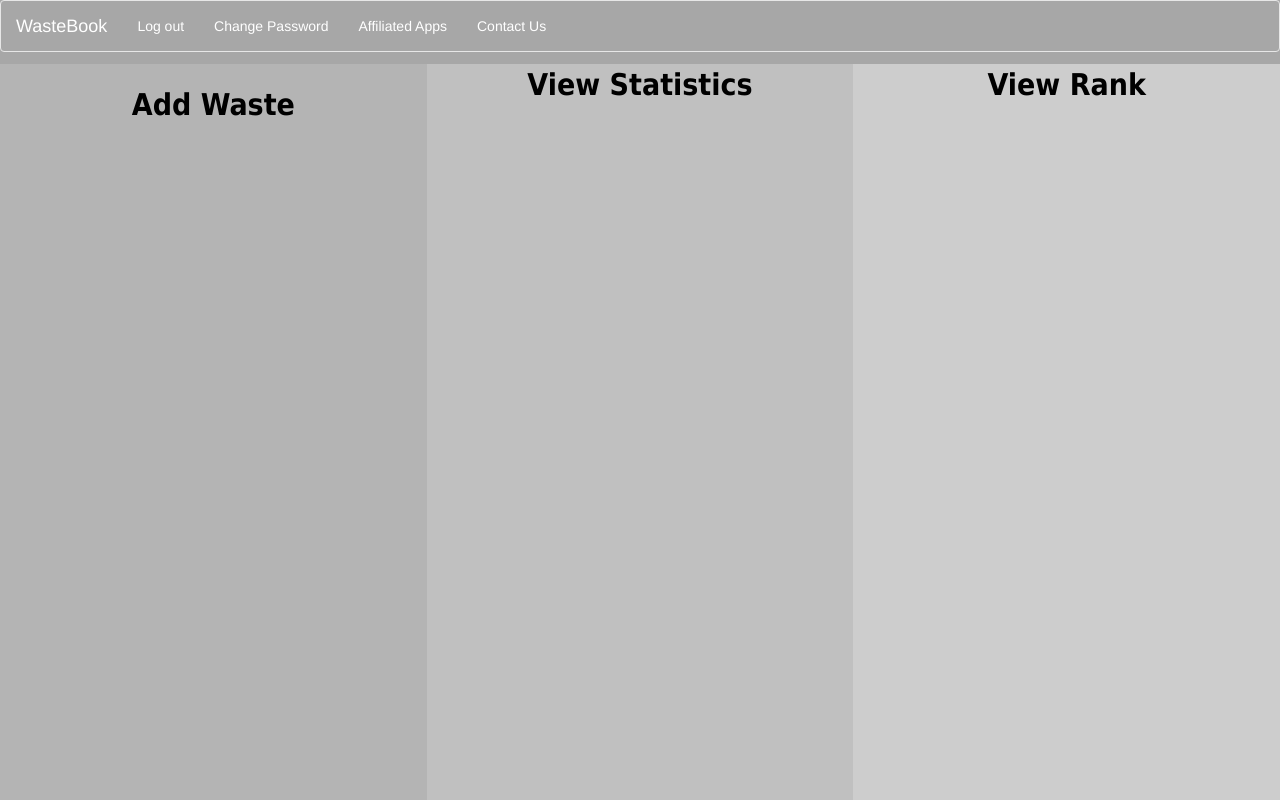
After one commit to BigD0M/WasteBook, a PHP site: page /profile.html in a window 1280 px wide. The commit adds this page. Run offline with PHP 8.4, Linux system fonts and the light colour scheme.

Commit message:
added animations for profile page and touched up on the header plus changed to a grey color scheme

```diff
--- a/public/index.html
+++ b/public/index.html
@@ -38,7 +38,6 @@
     <body class="login">
         <div class="login-options">
             <p>Sign into WasteBook</p>
-
             <div class="input" id="firebaseui-auth-container"></div>
         </div>
     </body>
--- /dev/null
+++ b/public/profile.html
@@ -0,0 +1,51 @@
+<!DOCTYPE html>
+<html lang="en">
+    <head>
+        <title>WasteBook</title>
+        <meta charset="utf-8" />
+        <meta name="viewport" content="width=device-width, initial-scale=1">
+        <script src="/script/jquery.min.js"></script>
+        <script src="/script/bootstrap.min.js">
+        </script>
+        <link rel="stylesheet" href="https://maxcdn.bootstrapcdn.com/bootstrap/3.3.7/css/bootstrap.min.css">
+        <link rel="stylesheet" href="/styles/WasteBook.css" type="text/css" />
+        <script src="/script/profilePage.js"></script>
+    </head>
+    <body>
+        <header>
+            <!-- NavBar -->
+            <div id="custom-bootstrap-menu" class="navbar navbar-default " role="navigation">
+                <div class="">
+                    <div class="navbar-header"><a class="navbar-brand" href="#">WasteBook</a>
+                        <button type="button" class="navbar-toggle" data-toggle="collapse" data-target=".navbar-menubuilder"><span class="sr-only">Toggle navigation</span><span class="icon-bar"></span><span class="icon-bar"></span><span class="icon-bar"></span>
+                        </button>
+                    </div>
+                    <div class="collapse navbar-collapse navbar-menubuilder">
+                        <ul class="nav navbar-nav navbar-left">
+                            <li><a href="/">Log out</a></li>
+                            <li><a href="/index.html">Change Password</a></li>
+                            <li><a href="/about-us">Affiliated Apps</a></li>
+                            <li><a href="/contact">Contact Us</a></li>
+                        </ul>
+                    </div>
+                </div>
+            </div>
+        </header>
+        <div class="container-fluid options">
+            <div class="row">
+                <div class="waste col-sm-4" id="normal">
+                    <img />
+                    <p class="button">Add Waste</p>
+                </div>
+                <div class="stats col-sm-4" id="normal">
+                    <img />
+                    <p class="button">View Statistics</p>
+                </div>
+                <div class="rank col-sm-4" id="normal">
+                    <img />
+                    <p class="button">View Rank</p>
+                </div>
+            </div>
+        </div>
+    </body>
+</html>
--- /dev/null
+++ b/public/script/profilePage.js
@@ -0,0 +1,62 @@
+/* Shrinks rank + stats */
+$(function () {
+     $(".waste").click(function () {
+     if ($(".waste").attr('id') == "normal") {
+
+         $(".waste").animate({ width: '80%' }, 1500);
+         $(".stats").animate({ width: '10%' }, 750);
+         $(".rank").animate({ width: '10%' }, 750);
+
+         $(".waste").attr('id', 'big');
+     }
+     else  {
+         $(".waste").animate({ width: '33%' }, 750);
+         $(".stats").animate({ width: '33%' }, 1500);
+         $(".rank").animate({ width: '34%' }, 1500);
+         $(".waste").attr('id', 'normal');
+     }
+     });
+});
+
+
+/* Shrinks waste + rank */
+$(function () {
+     $(".stats").click(function () {
+     if ($(".stats").attr('id') == "normal") {
+
+         $(".stats").animate({ width: '80%' }, 1500);
+         $(".waste").animate({ width: '10%' }, 750);
+         $(".rank").animate({ width: '10%' }, 750);
+
+         $(".stats").attr('id', 'big');
+     }
+     else  {
+         $(".waste").animate({ width: '33%' }, 1500);
+         $(".stats").animate({ width: '33%' }, 750);
+         $(".rank").animate({ width: '34%' }, 1500);
+         $(".stats").attr('id', 'normal');
+     }
+     });
+});
+
+
+/* Shrinks waste + stats */
+$(function () {
+     $(".rank").click(function () {
+     if ($(".rank").attr('id') == "normal") {
+
+         $(".rank").animate({ width: '80%' }, 1500);
+         $(".waste").animate({ width: '10%' }, 750);
+         $(".stats").animate({ width: '10%' }, 750);
+
+         $(".rank").attr('id', 'big');
+     }
+     else  {
+         $(".waste").animate({ width: '33%' }, 1500);
+         $(".rank").animate({ width: '33%' }, 750);
+         $(".stats").animate({ width: '34%' }, 1500);
+
+         $(".rank").attr('id', 'normal');
+     }
+     });
+});
--- a/public/script/signin.js
+++ b/public/script/signin.js
@@ -1,5 +1,5 @@
 var uiConfig = {
-    signInSuccessUrl: 'home.html',
+    signInSuccessUrl: 'profile.html',
 
     signInOptions: [
         // Leave the lines as is for the providers you want to offer your users.
--- a/public/styles/WasteBook.css
+++ b/public/styles/WasteBook.css
@@ -1,6 +1,25 @@
-body {
+html, body {
     width: auto;
-    background-color: #774a35;
+    height: 100%;
+    background-color: #DADADA;
+}
+
+header {
+    background-color: #A7A7A7;
+    min-height: 8%;
+}
+
+header > .dropdown {
+    display: inline;
+    float: right;
+}
+
+header > p {
+    font-family: Tahoma;
+    font-weight: 600;
+    font-size: 30px;
+    color: White;
+    display: inline;
 }
 
 .login-options > p {
@@ -18,7 +37,7 @@ body {
     width: auto;
     height: auto;
     text-align: center;
-    box-shadow: 3px 3px #543425;
+    box-shadow: 3px 3px #A7A7A7;
 }
 
 .button {
@@ -29,29 +48,38 @@ body {
     font-size: 30px;
 }
 
-
-#logout {
-    float: right;
-    color: white;
-    height: auto;
-    width: auto;
+.waste, .stats, .rank {
+    height: 100%;
 }
 
-.add {
-    height: 100%;
-    margin: auto;
-
+.container-fluid {
+    height: 92%;
 }
 
-.add > img {
+.row {
+    height: 100%;
+}
+
+.add > img, .stats > img, .rank > img {
     display: block;
     margin: auto;
     height: auto;
     width: 100%;
 }
 
-.body {
-    height: 100%;
+.waste {
+    width: 33% auto;
+    background-color: #B4B4B4;
+}
+
+.stats {
+    width: 33% auto;
+    background-color: #C0C0C0;
+}
+
+.rank {
+    width: 34% auto;
+    background-color: #CDCDCD;
 }
 
 /* NavBar Styles */
@@ -61,27 +89,28 @@ body {
 
 #custom-bootstrap-menu.navbar-default {
     font-size: 14px;
-    background-color: rgba(139, 69, 19, 1);
+    background-color: #A7A7A7;
     border-width: 1px;
     border-radius: 4px;
+    margin: 0;
 }
 
 #custom-bootstrap-menu.navbar-default .navbar-nav>li>a {
     color: rgba(255, 255, 255, 1);
-    background-color: rgba(139, 69, 19, 1);
+    background-color: #A7A7A7;
 }
 
 #custom-bootstrap-menu.navbar-default .navbar-nav>li>a:hover,
 #custom-bootstrap-menu.navbar-default .navbar-nav>li>a:focus {
     color: rgba(255, 255, 255, 1);
-    background-color: rgba(102, 51, 11, 1);
+    background-color: #C0C0C0;
 }
 
 #custom-bootstrap-menu.navbar-default .navbar-nav>.active>a,
 #custom-bootstrap-menu.navbar-default .navbar-nav>.active>a:hover,
 #custom-bootstrap-menu.navbar-default .navbar-nav>.active>a:focus {
     color: rgba(255, 255, 255, 1);
-    background-color: rgba(139, 69, 19, 1);
+    background-color: #A7A7A7;
 }
 
 #custom-bootstrap-menu.navbar-default .navbar-toggle {
@@ -90,7 +119,7 @@ body {
 
 #custom-bootstrap-menu.navbar-default .navbar-toggle:hover,
 #custom-bootstrap-menu.navbar-default .navbar-toggle:focus {
-    background-color: #8b4513;
+    background-color: #A7A7A7;
 }
 
 #custom-bootstrap-menu.navbar-default .navbar-toggle .icon-bar {
```
Also changed, not shown: public/home.html (deleted, +0 -32 lines), 1 other file.
